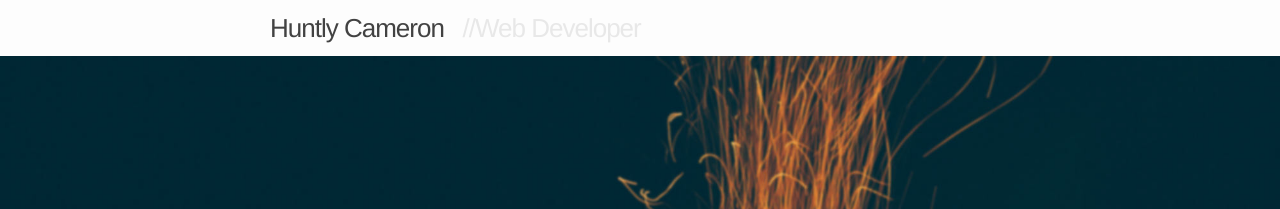
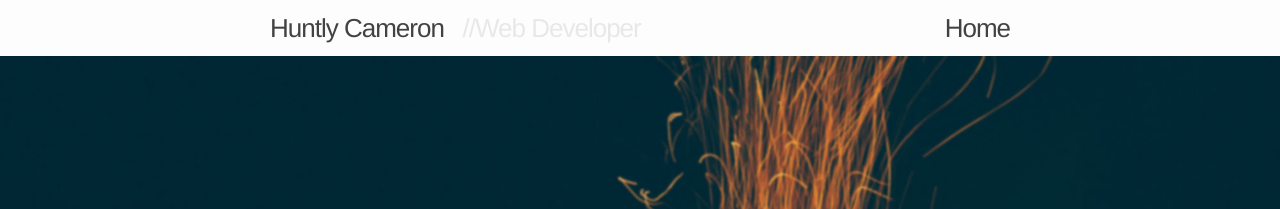
Before and after one commit to huntlyc/huntlyc.github.io, a Jekyll site: the page built from index.html, in a window 1280 px wide. Shown: the top 209 px of the page. Built offline with Jekyll 4.4.1, drawn with Linux system fonts in a browser that asks for light colours.

Commit message:
Header tweak

```diff
--- a/_includes/header.html
+++ b/_includes/header.html
@@ -14,6 +14,7 @@
       </a>
 
       <div class="trigger">
+        <a class="site-title" href="{{ site.baseurl }}/">Home</a>
         {% for page in site.pages %}
           {% if page.title %}
           <a class="page-link" href="{{ page.url | prepend: site.baseurl }}">{{ page.title }}</a>
```
